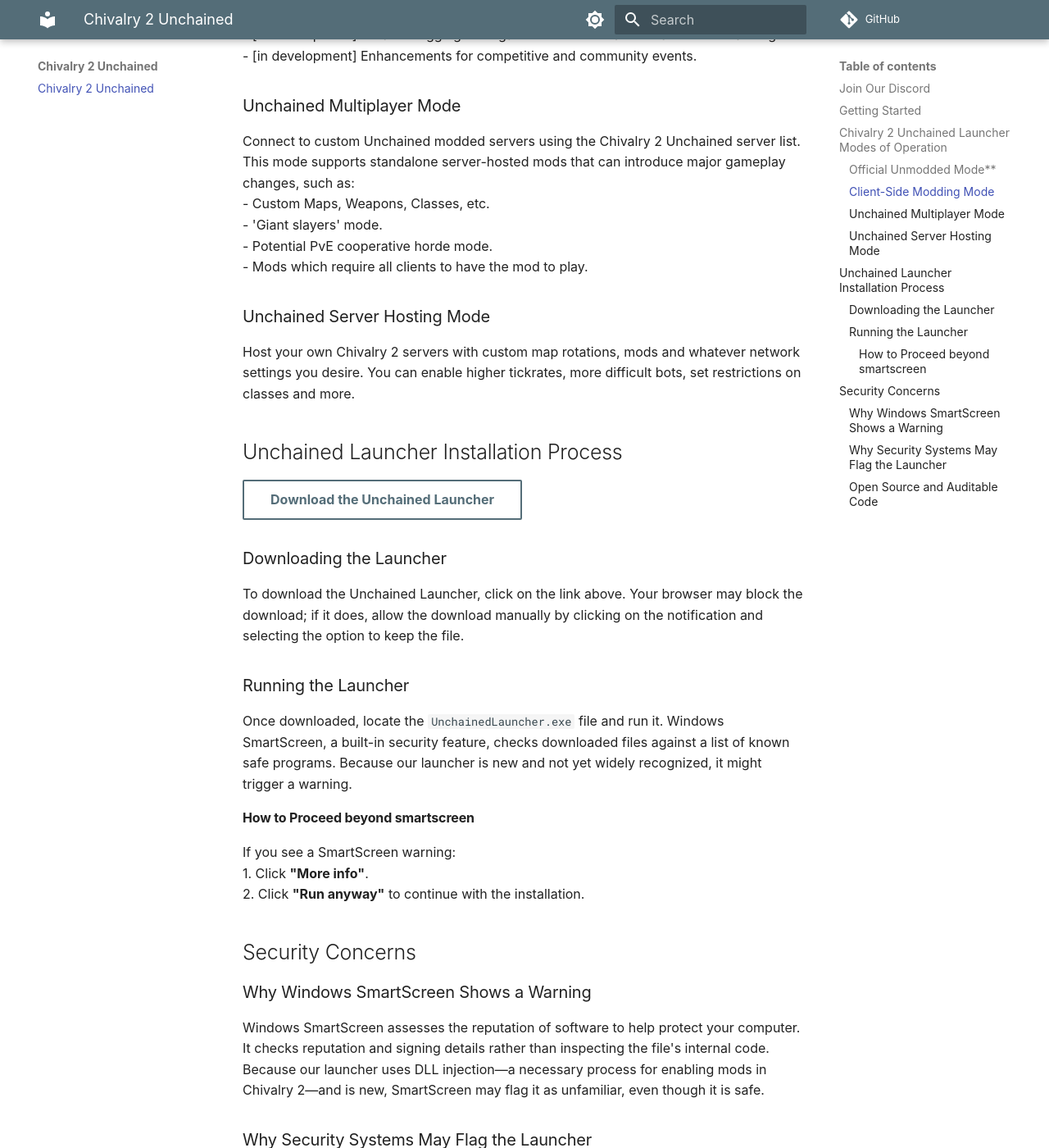
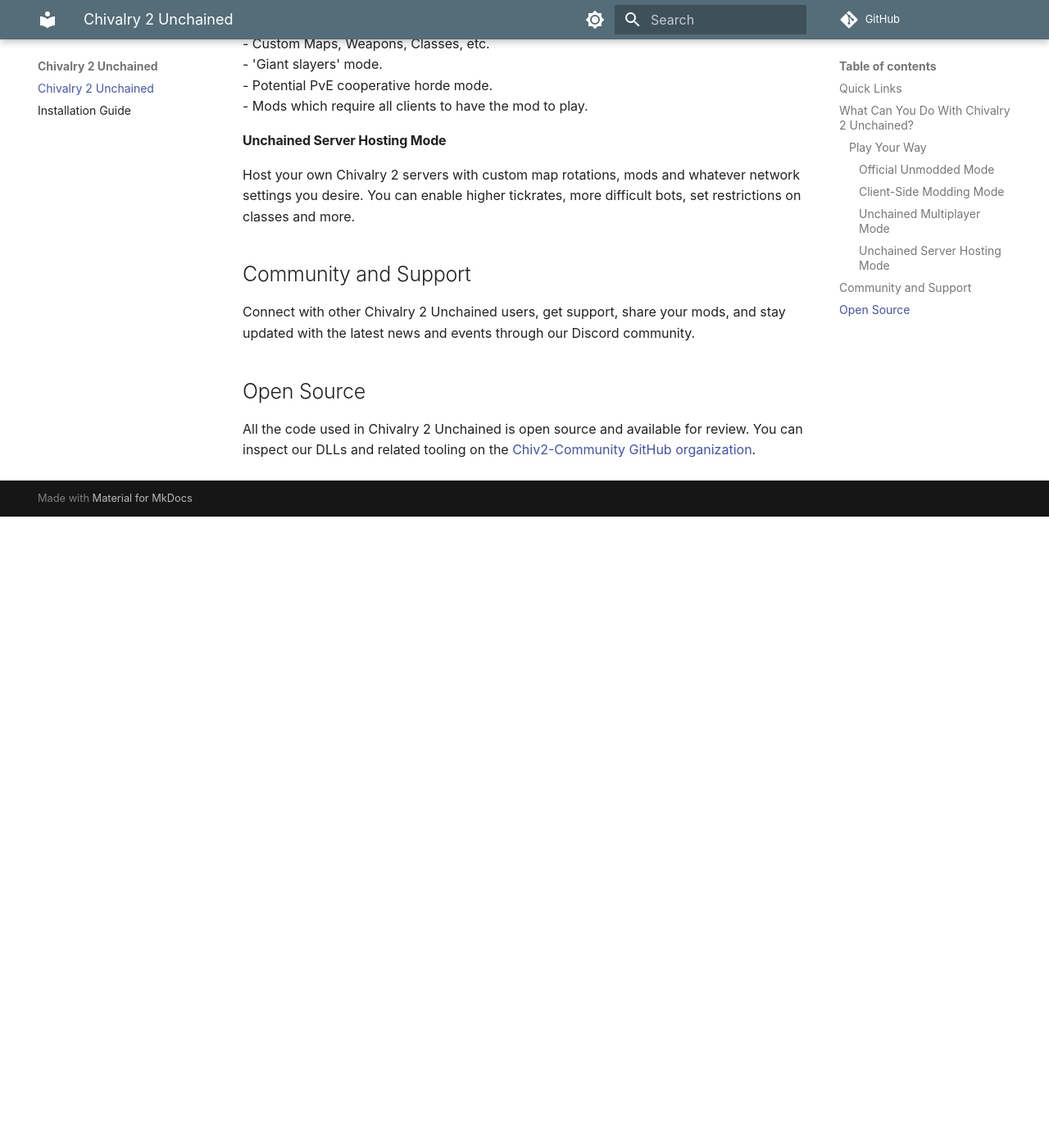
Before and after one commit to Chiv2-Community/unchained-wiki, an MkDocs documentation site: the page built from docs/index.md, in a window 1280 px wide and 1400 px high, scrolled down 1274 px. Shown: the whole window at 82% size. Built offline with MkDocs 1.6.1 and Material for MkDocs 9.7.7, drawn with Linux system fonts in a browser that asks for light colours; some web fonts are replaced; comment, search, counter and statistics services are not loaded; after the commit the page ends 1904 px from its top, so only the background shows below that; some of the changed text lies outside the part shown.

Commit message:
docs: Restructure documentation into landing page and installation guide

```diff
--- a/docs/index.md
+++ b/docs/index.md
@@ -4,66 +4,44 @@ Chivalry 2 Unchained is a modding community for Chivalry 2 that empowers players
 
 Through the Unchained Launcher, players can decide their preferred mode of Chivalry 2 gameplay; while the launcher is installed, you can continue to play regular Chivalry 2 if desired.
 
-## Join Our Discord
+## Quick Links
 
-Connect with other Chivalry 2 Unchained users, get support, share your mods, and stay updated with the latest news and events.
-
+[Download the Launcher](https://github.com/Chiv2-Community/UnchainedLauncher/releases/latest/download/UnchainedLauncher.exe){ .md-button }
+[Installation Guide](installation.md){ .md-button }
 [Join our Discord](https://discord.gg/chiv2unchained){ .md-button }
 
-## Getting Started
+## What Can You Do With Chivalry 2 Unchained?
 
-Since Chivalry 2 does not support mods by default, the game must be launched via the Unchained Launcher. Whether you want to play with regular Chivalry with client-side mods, host or play on your own servers, or develop your own mods, the launcher is your gateway.
+Since Chivalry 2 does not support mods by default, the game must be launched via the Unchained Launcher. Our launcher is your gateway to an enhanced Chivalry 2 experience.
 
-The Unchained launcher integrates with a repository of community-made mods to easily enable, disable or update Chivalry 2 mods easily.
+### Play Your Way
 
-The Unchained Launcher also contains the capability to manage server hosting settings and run a 'headless' server for Chivalry 2 for play on local LAN or via the internet with other Chivalry Unchained players.
+The Unchained Launcher offers multiple ways to enjoy Chivalry 2:
 
-## Chivalry 2 Unchained Launcher Modes of Operation
-
-### Official Unmodded Mode**
+#### Official Unmodded Mode
 Launch Chivalry 2 (Torn Banner Official) for the standard, unmodified game experience.
 
-### Client-Side Modding Mode
+#### Client-Side Modding Mode
 Run Chivalry 2 with client-side mods on official multiplayer servers. These mods can cosmetically change or enhance the game for you. Examples include:
 - **dripsync:** Maintain and dynamically switch between preset heraldry and character configurations.
 - **nightlife:** Enable nighttime versions of all Chivalry 2 maps.
 - [in development] Detailed logging of in-game events for statistics and score tracking.
 - [in development] Enhancements for competitive and community events.
 
-
-### Unchained Multiplayer Mode
+#### Unchained Multiplayer Mode
 Connect to custom Unchained modded servers using the Chivalry 2 Unchained server list. This mode supports standalone server-hosted mods that can introduce major gameplay changes, such as:
 - Custom Maps, Weapons, Classes, etc.
 - 'Giant slayers' mode.
 - Potential PvE cooperative horde mode.
 - Mods which require all clients to have the mod to play.
 
-### Unchained Server Hosting Mode
+#### Unchained Server Hosting Mode
 Host your own Chivalry 2 servers with custom map rotations, mods and whatever network settings you desire. You can enable higher tickrates, more difficult bots, set restrictions on classes and more.
 
-## Unchained Launcher Installation Process
+## Community and Support
 
-[Download the Unchained Launcher](https://github.com/Chiv2-Community/UnchainedLauncher/releases/latest/download/UnchainedLauncher.exe){ .md-button }
+Connect with other Chivalry 2 Unchained users, get support, share your mods, and stay updated with the latest news and events through our Discord community.
 
-### Downloading the Launcher
+## Open Source
 
-To download the Unchained Launcher, click on the link above. Your browser may block the download; if it does, allow the download manually by clicking on the notification and selecting the option to keep the file.
-
-### Running the Launcher
-
-Once downloaded, locate the `UnchainedLauncher.exe` file and run it. Windows SmartScreen, a built-in security feature, checks downloaded files against a list of known safe programs. Because our launcher is new and not yet widely recognized, it might trigger a warning.
-
-#### How to Proceed beyond smartscreen
-If you see a SmartScreen warning:
-1. Click **"More info"**.
-2. Click **"Run anyway"** to continue with the installation.
-
-## Security Concerns
-### Why Windows SmartScreen Shows a Warning
-Windows SmartScreen assesses the reputation of software to help protect your computer. It checks reputation and signing details rather than inspecting the file's internal code. Because our launcher uses DLL injection—a necessary process for enabling mods in Chivalry 2—and is new, SmartScreen may flag it as unfamiliar, even though it is safe.
-
-### Why Security Systems May Flag the Launcher
-Some security systems might flag the Unchained Launcher as potentially malicious because it involves DLL injection into Chivalry 2. This process is required to enable mods and server hosting. While DLL injection is sometimes associated with malicious behavior, our launcher is entirely safe and not intended for malicious use.
-
-### Open Source and Auditable Code
-All the code used in Chivalry 2 Unchained is open source and available for review. You can inspect our DLLs and related tooling on the [Chiv2-Community GitHub organization](https://github.com/chiv2-community). We encourage you to audit the code to verify its safety.
+All the code used in Chivalry 2 Unchained is open source and available for review. You can inspect our DLLs and related tooling on the [Chiv2-Community GitHub organization](https://github.com/chiv2-community).
--- /dev/null
+++ b/docs/installation.md
@@ -0,0 +1,49 @@
+# Installation Guide
+
+This guide will walk you through the process of installing and running the Chivalry 2 Unchained Launcher.
+
+## Downloading the Launcher
+
+[Download the Unchained Launcher](https://github.com/Chiv2-Community/UnchainedLauncher/releases/latest/download/UnchainedLauncher.exe){ .md-button }
+
+To download the Unchained Launcher, click on the link above. Your browser may block the download; if it does, allow the download manually by clicking on the notification and selecting the option to keep the file.
+
+## Running the Launcher
+
+Once downloaded, locate the `UnchainedLauncher.exe` file and run it. Windows SmartScreen, a built-in security feature, checks downloaded files against a list of known safe programs. Because our launcher is new and not yet widely recognized, it might trigger a warning.
+
+### How to Proceed Beyond SmartScreen
+
+If you see a SmartScreen warning:
+1. Click **"More info"**.
+2. Click **"Run anyway"** to continue with the installation.
+
+## Security Information
+
+### Why Windows SmartScreen Shows a Warning
+
+Windows SmartScreen assesses the reputation of software to help protect your computer. It checks reputation and signing details rather than inspecting the file's internal code. Because our launcher uses DLL injection—a necessary process for enabling mods in Chivalry 2—and is new, SmartScreen may flag it as unfamiliar, even though it is safe.
+
+### Why Security Systems May Flag the Launcher
+
+Some security systems might flag the Unchained Launcher as potentially malicious because it involves DLL injection into Chivalry 2. This process is required to enable mods and server hosting. While DLL injection is sometimes associated with malicious behavior, our launcher is entirely safe and not intended for malicious use.
+
+### Open Source and Auditable Code
+
+All the code used in Chivalry 2 Unchained is open source and available for review. You can inspect our DLLs and related tooling on the [Chiv2-Community GitHub organization](https://github.com/chiv2-community). We encourage you to audit the code to verify its safety.
+
+## First-Time Setup
+
+When you first run the launcher, it will:
+
+1. Detect your Chivalry 2 installation
+2. Set up the necessary files for modding
+3. Present you with options for how you want to play
+
+## Launcher Features
+
+The Unchained launcher integrates with a repository of community-made mods to easily enable, disable or update Chivalry 2 mods. It also contains the capability to manage server hosting settings and run a 'headless' server for Chivalry 2 for play on local LAN or via the internet with other Chivalry Unchained players.
+
+## Need Help?
+
+If you encounter any issues during installation or setup, please join our [Discord](https://discord.gg/chiv2unchained) for community support.
```
